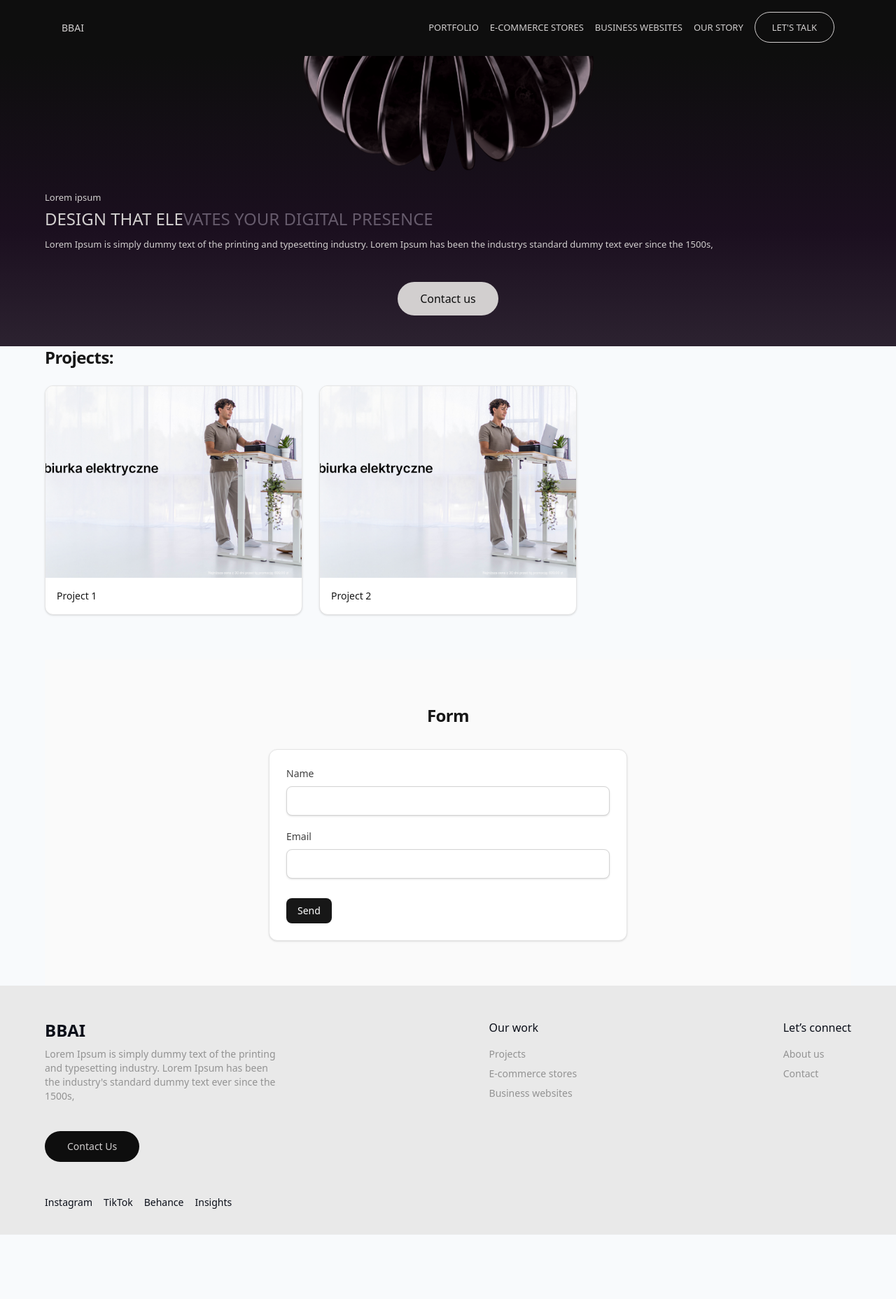
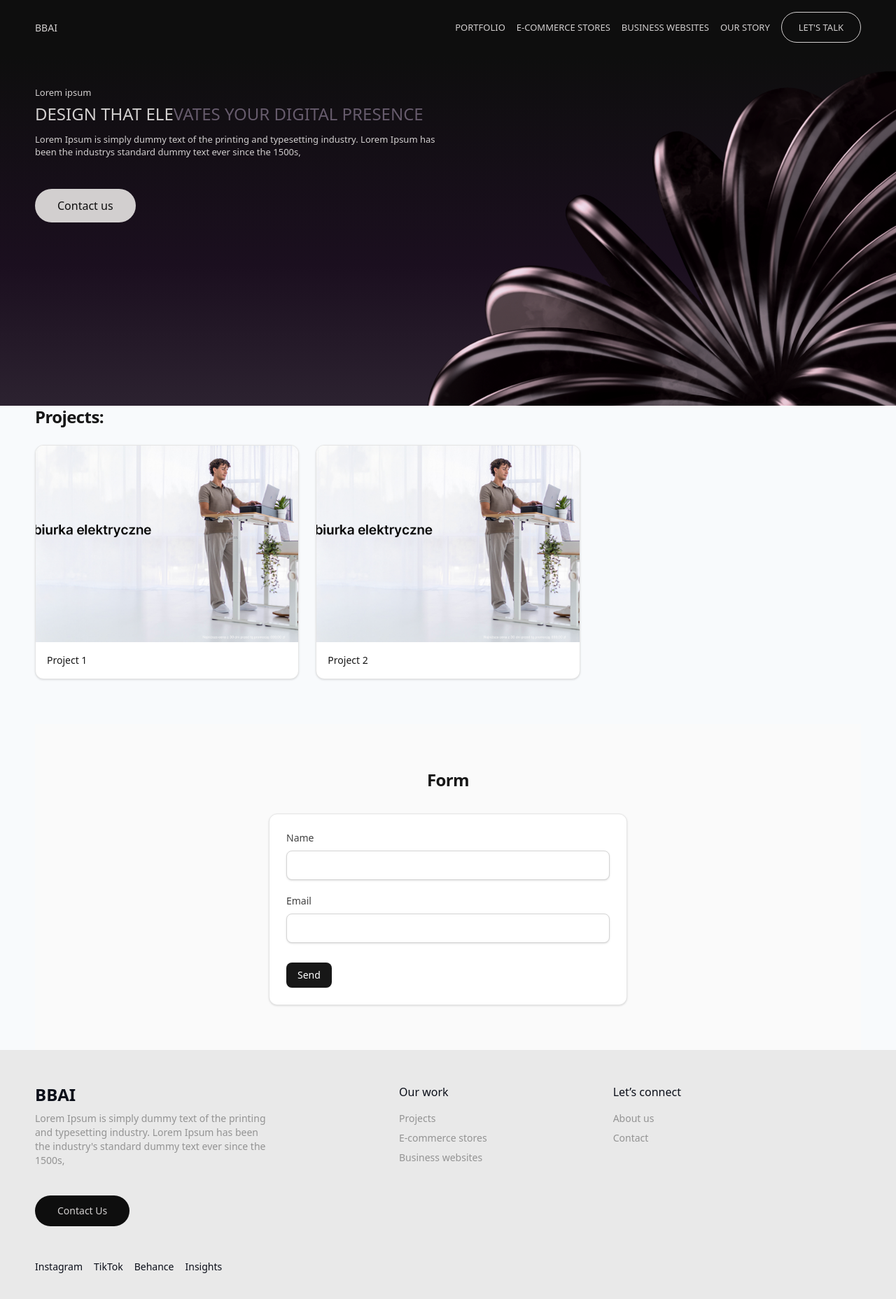
Before and after one commit to Bednar8/bb, a Next.js app: page / in a window 1280 px wide. Shown: the whole page at 70% size. Before the commit the page ends 1765 px from the top, so only its background shows below. Built offline with nearby package versions, Linux system fonts and the light colour scheme.

Commit message:
style Hero section, set container

```diff
--- a/src/app/components/layout/Footer.tsx
+++ b/src/app/components/layout/Footer.tsx
@@ -1,5 +1,5 @@
-import Link from "next/link"
-import Button from "../ui/Button"
+import Link from "next/link";
+import Button from "../ui/Button";
 
 const footerItems = [
   {
@@ -19,7 +19,7 @@ const footerItems = [
       },
     ],
   },
-]
+];
 const footerItems2 = [
   {
     title: "Let’s connect",
@@ -34,12 +34,13 @@ const footerItems2 = [
       },
     ],
   },
-]
+];
 
 export default function Footer() {
   return (
     <footer className="bg-gray flex flex-col items-center justify-between pt-12 pb-9 text-sm lg:items-start">
-			<div className="flex flex-col  justify-between w-full mx-auto max-w-6xl text-center px-5 lg:flex-row lg:text-left lg:px-0">
+      <div className="container">
+        <div className="flex flex-col  justify-start w-full text-center px-5 lg:flex-row lg:text-left lg:px-0 lg:gap-[180px]">
           <div>
             <h3 className="text-2xl font-bold">BBAI</h3>
             <p className=" max-w-[340px] mx-auto text-dark-gray mt-2 mb-10">
@@ -76,12 +77,13 @@ export default function Footer() {
             ))}
           </div>
         </div>
-			<div className="flex gap-4 mt-12 max-w-6xl mx-auto w-full justify-center lg:justify-start">
+        <div className="flex gap-4 w-full mt-12 justify-center lg:justify-start">
           <Link href="/">Instagram</Link>
           <Link href="/">TikTok</Link>
           <Link href="/">Behance</Link>
           <Link href="/">Insights</Link>
         </div>
+      </div>
     </footer>
-	)
+  );
 }
--- a/src/app/components/layout/Header.tsx
+++ b/src/app/components/layout/Header.tsx
@@ -1,15 +1,15 @@
-import Link from "next/link"
-import Menu from "./Menu"
+import Link from "next/link";
+import Menu from "./Menu";
 
 export default function Header() {
   return (
     <header className="fixed top-0 left-0 right-0 z-50 h-[80px] bg-dark text-light-gray">
-			<div className="mx-auto flex max-w-6xl items-center justify-between px-6 py-4 h-full">
+      <div className="flex container items-center justify-between px-6 py-4 h-full">
         <Link href="/" className="text-sm font-medium">
           BBAI
         </Link>
         <Menu />
       </div>
     </header>
-	)
+  );
 }
--- a/src/app/components/layout/Hero.tsx
+++ b/src/app/components/layout/Hero.tsx
@@ -3,27 +3,38 @@ import Button from "../ui/Button";
 
 export default function Hero() {
   return (
-    <div className="bg-[linear-gradient(to_bottom,#0e0e0e_0%,#1b0f1f_60%,#2c2230_100%)] text-light-gray px-5 py-11 relative overflow-x-hidden">
+    <div className="bg-[linear-gradient(to_bottom,#0e0e0e_0%,#1b0f1f_60%,#2c2230_100%)] text-light-gray py-11 relative overflow-hidden lg:h-[500px]">
+      <div className="lg:relative container">
         <Image
           src="/assets/shapes/baner_shape_mobile.png"
           alt=""
           width={450}
           height={300}
-        className="absolute top-0 left-1/2 -translate-x-1/2 max-w-[unset]"
+          className="absolute top-0 left-1/2 -translate-x-1/2 max-w-[unset] lg:hidden"
         />
-      <div className="mx-auto max-w-6xl mt-[150px]">
+        <Image
+          src="/assets/shapes/baner_shape_desktop.png"
+          alt=""
+          width={1200}
+          height={600}
+          className="hidden lg:block absolute top-[-50px] right-[-500px]"
+        />
+        <div className="mx-auto  mt-[150px] lg:mt-0 lg:mx-0 lg:w-1/2">
           <p className="text-xs">Lorem ipsum</p>
           <h1 className="text-2xl mt-1.5 mb-3">
             DESIGN THAT ELE
-          <span className="text-light-violet">VATES YOUR DIGITAL PRESENCE</span>
+            <span className="text-light-violet">
+              VATES YOUR DIGITAL PRESENCE
+            </span>
           </h1>
           <p className="text-xs">
             Lorem Ipsum is simply dummy text of the printing and typesetting
-          industry. Lorem Ipsum has been the industrys standard dummy text ever
-          since the 1500s,
+            industry. Lorem Ipsum has been the industrys standard dummy text
+            ever since the 1500s,
           </p>
-        <div className="flex justify-center items-center mt-11">
+          <div className="flex justify-center items-center mt-11 lg:justify-start">
             <Button type="light">Contact us</Button>
+          </div>
         </div>
       </div>
     </div>
--- a/src/app/globals.css
+++ b/src/app/globals.css
@@ -26,6 +26,18 @@
 body {
   background: var(--background);
   color: var(--foreground);
+}
+
+.container {
+  max-width: 1540px;
+  margin: 0 auto;
+  padding: 0 20px;
+}
+
+@media (min-width: 1024px) {
+  .container {
+    padding: 0 50px;
+  }
 }
 
 @media (max-width: 768px) {
--- a/src/app/page.tsx
+++ b/src/app/page.tsx
@@ -1,14 +1,14 @@
-import Image from "next/image"
-import projects from "@/app/data/projects.json"
-import Link from "next/link"
-import Form from "./components/Form"
-import Hero from "./components/layout/Hero"
+import Image from "next/image";
+import projects from "@/app/data/projects.json";
+import Link from "next/link";
+import Form from "./components/Form";
+import Hero from "./components/layout/Hero";
 
 export default function Home() {
   return (
     <div>
       <Hero />
-			<div className="mx-auto max-w-6xl">
+      <div className="mx-auto container">
         <section className="mb-16">
           <h2 className="mb-6 text-2xl font-semibold tracking-tight text-neutral-900 dark:text-neutral-100">
             Projects:
@@ -18,7 +18,8 @@ export default function Home() {
               <Link
                 href={`/project/${project.slug}`}
                 key={project.name}
-								className="group">
+                className="group"
+              >
                 <div className="overflow-hidden rounded-xl border border-neutral-200 bg-white shadow-sm transition hover:shadow-md dark:border-neutral-800 dark:bg-neutral-900">
                   <div className="relative aspect-[4/3] w-full">
                     <Image
@@ -43,5 +44,5 @@ export default function Home() {
         </section>
       </div>
     </div>
-	)
+  );
 }
```
Lines whose indentation alone changed are shown as unchanged.
